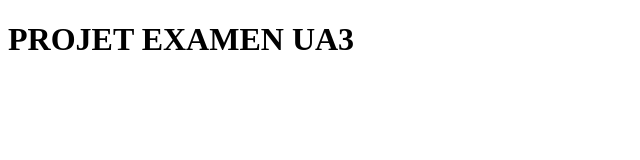
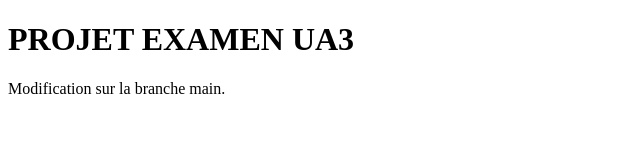
Before and after one commit to AKOUVI-svg/Projet_Examen, a plain HTML site: page index.html in a window 1280 px wide. Shown: the whole page, without its empty margins (0-640 px from the left). Drawn offline with Linux system fonts and the light colour scheme.

Commit message:
Update index.html

```diff
--- a/index.html
+++ b/index.html
@@ -7,6 +7,7 @@
 </head>
 <body>
     <h1>PROJET EXAMEN UA3</h1>
+    <p>Modification sur la branche main.</p>
 
 </body>
 </html>
```
